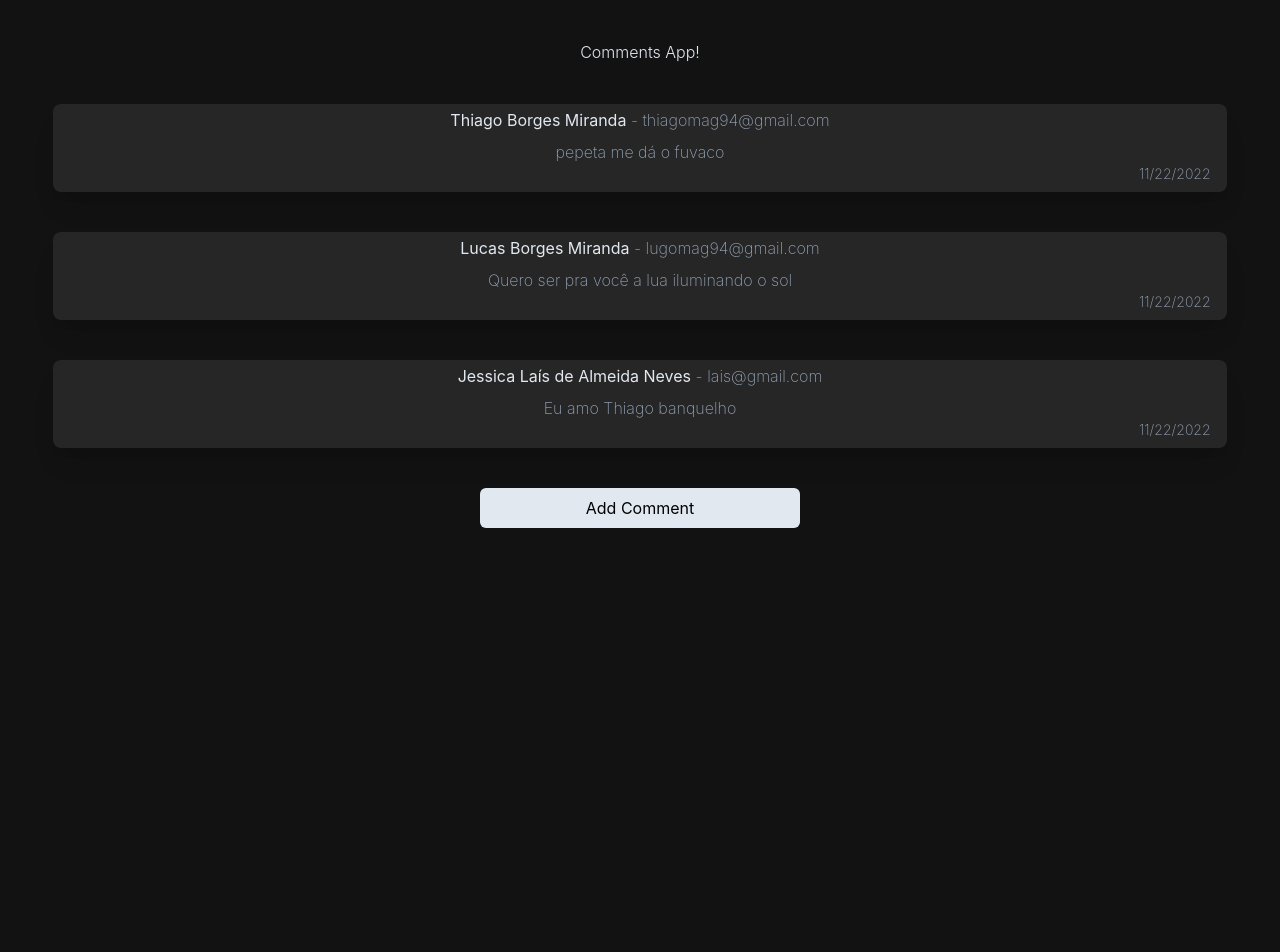
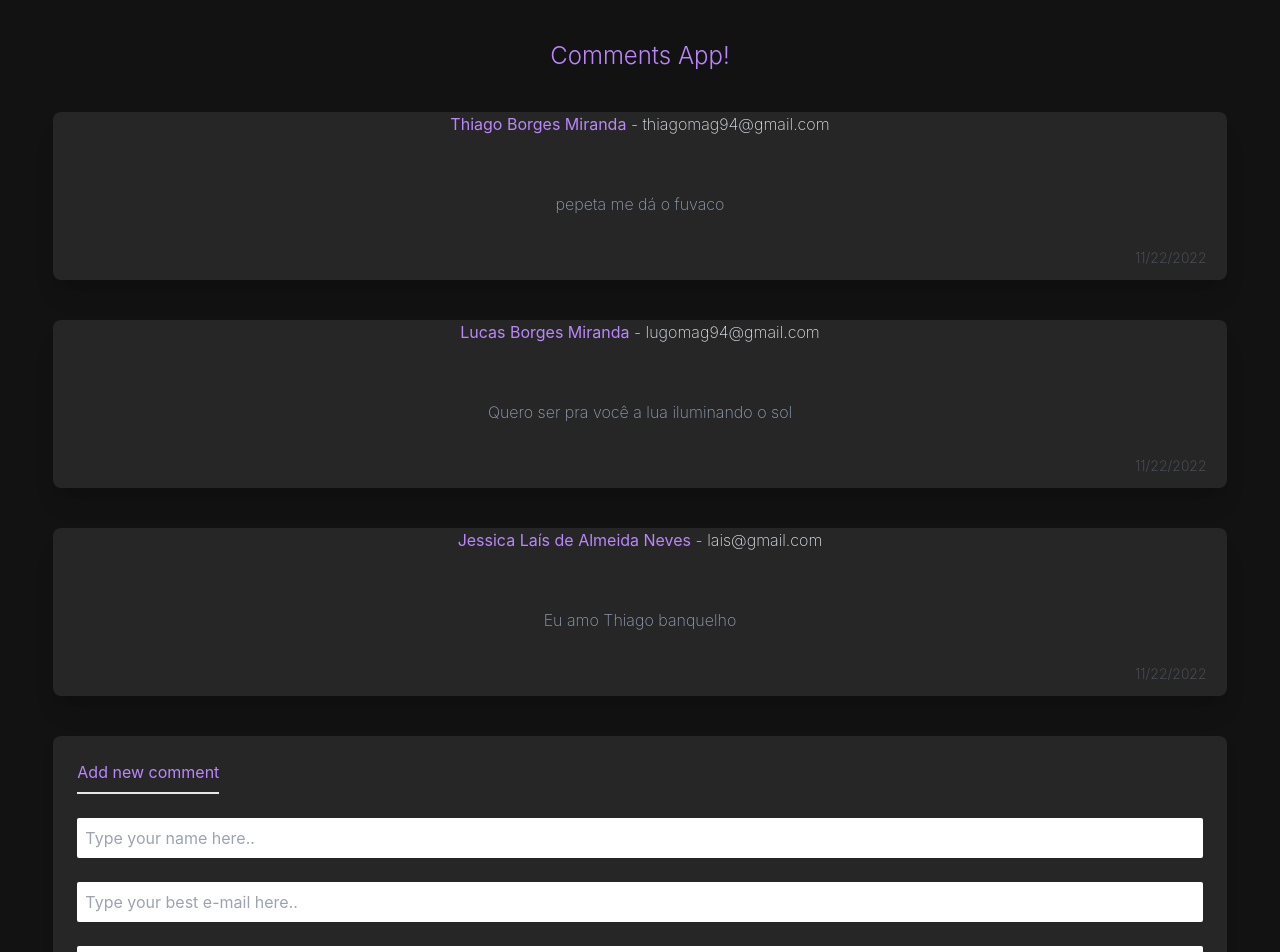
Before and after one commit to thiagomag94/Comments-app-react, a React (Create React App) app: page / in a window 1280 px wide. Shown: the top 952 px of the page. Before the commit the page ends 800 px from the top, so only its background shows below. Built offline with nearby package versions, Linux system fonts and the light colour scheme.

Commit message:
now the feature add comment is working dinamically

```diff
--- a/src/App.js
+++ b/src/App.js
@@ -1,6 +1,7 @@
 import React from 'react';
 import './App.css';
 import Comment from "./components/Comment"
+import FormNewcomment from "./components/FormNewcomment"
 
 /*using class to learn how to use State in ReactJs instead using hooks with functions*/
 class App extends React.Component {
@@ -26,22 +27,73 @@ class App extends React.Component {
         message: 'Eu amo Thiago banquelho'
       },
     ],
+    form: {
+      name:"",
+      email:"",
+      message:"",
+
+    }
   };
 
 
 
-addComment = () => {
+addComment = (event) => {
+  event.preventDefault();
   alert('adicionando comentário')
   const newComment = {
-    name:"pessoa XXX",
-    email: 'xxxx@gmail.com',
+    name:this.state.form.name,
+    email: this.state.form.email,
     date: new Date(),
-    message: 'hue hue BR',
+    message: this.state.form.message,
 
   }
 
   this.setState({
-    comments: [...this.state.comments, newComment]
+    comments: [...this.state.comments, newComment],
+    form:{
+      name:"",
+      email:"",
+      message:"",
+    }
+  })
+}
+
+onChangeEmail = (event) => {
+
+  const emailChanged =event.target.value;
+
+    this.setState({
+      form:{
+        ...this.state.form,
+        email:emailChanged
+      }
+
+    })
+
+
+}
+
+onChangeMessage = (event) => {
+
+  const messageChanged =event.target.value;
+
+  this.setState({
+    form:{
+      ...this.state.form,
+    message: messageChanged,
+    }
+
+  })
+}
+
+onChangeName = (event) => {
+
+  const nameChanged =event.target.value;
+  this.setState({
+    form: {
+      ...this.state.form,
+      name: nameChanged,
+    }
   })
 }
 
@@ -50,7 +102,8 @@ addComment = () => {
 
     return (
       <div className="App flex flex-col justify-center items-center mt-10 gap-10">
-        <h1 className="text-slate-200 font-light">Comments App!</h1>
+        <h1 className="text-primary-color text-2xl font-light">Comments App!</h1>
+
         {this.state.comments.map((comment, index) =>{
           return (
             <Comment
@@ -61,8 +114,18 @@ addComment = () => {
               message ={comment.message}
             />
           )
+
         }) }
-        <button onClick={this.addComment} className="w-1/4 py-2 bg-slate-200 rounded-md">Add Comment</button>
+        <FormNewcomment
+        onChangeName = {this.onChangeName}
+        onChangeEmail = {this.onChangeEmail}
+        onChangeMessage = {this.onChangeMessage}
+
+        onSubmit = {this.addComment}
+
+        />
+
+
 
 
       </div>
--- a/src/components/Comment.jsx
+++ b/src/components/Comment.jsx
@@ -2,14 +2,13 @@ import "./Comment.css"
 
 const Comment = (props) => {
     const {name, email, date, message} = props;
-    console.log(props.date.toString());
+
     return (
 
-        <div className="w-11/12 flex flex-col justify-center items-center bg-neutral-800 rounded-lg shadow-xl leading-8 relative pb-6">
-            <p className="text-slate-200">{name}<span className="text-slate-400 font-extralight"> - {email}</span></p>
-            <p className="text-slate-400 font-extralight">{message}</p>
-
-            <p className="text-slate-400 font-extralight text-sm absolute right-4 bottom-2">{date.toLocaleDateString()}</p>
+        <div className="w-11/12 flex flex-col justify-center items-center bg-neutral-800 rounded-lg shadow-xl gap-4 relative pb-6">
+            <p className="text-primary-color">{name}<span className="text-slate-200 font-extralight "> - {email}</span></p>
+            <div className="text-slate-400 font-extralight p-10">{message}</div>
+            <p className="text-slate-400 font-extralight text-sm absolute right-4 bottom-2 m-1 opacity-40">{date.toLocaleDateString()}</p>
 
         </div>
     )
--- /dev/null
+++ b/src/components/FormNewcomment.jsx
@@ -0,0 +1,20 @@
+const FormNewcomment = (event) =>{
+
+
+    return (
+
+        <div onSubmit = {event.onSubmit} className="w-11/12 h-fit bg-neutral-800 rounded-lg mb-16 ">
+            <form className="text-primary-color flex flex-col px-6 shadow-lg gap-6 py-4 ">
+                <h1 className="w-fit py-2 border-b-2 ">Add new comment</h1>
+                <input type="text"  onChange = {event.onChangeName} placeholder="Type your name here.." className="rounded-sm p-2" required></input>
+                <input type="email" onChange = {event.onChangeEmail} placeholder="Type your best e-mail here.." className="rounded-sm p-2" required></input>
+                <textarea type="textarea" onChange = {event.onChangeMessage} rows='4' placeholder="Type your comment here.." className="rounded-sm px-2" required></textarea>
+                <button type='submit' className="w-32 py-2 px-2  bg-primary-color text-slate-200 font-normal rounded-md self-center">Add Comment</button>
+            </form>
+
+        </div>
+    )
+
+}
+
+export default FormNewcomment;
--- a/tailwind.config.js
+++ b/tailwind.config.js
@@ -4,7 +4,13 @@ module.exports = {
     "./src/**/*.{js,jsx,ts,tsx}",
   ],
   theme: {
-    extend: {},
+    extend: {
+      colors:{
+        'primary-color': '#BB86FC',
+      },
+    },
+
+
   },
   plugins: [],
 }
```
